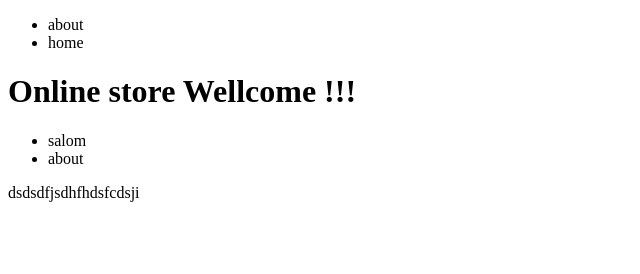
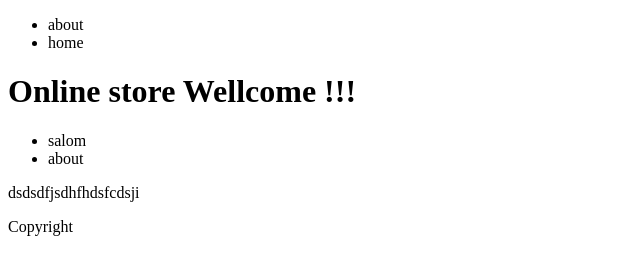
Before and after one commit to Sardor-program/abu-tech, a plain HTML site: page index.html in a window 1280 px wide. Shown: the full height of the page, 0-640 px from the left. Drawn offline with Linux system fonts and the light colour scheme.

Commit message:
added div tag to index

```diff
--- a/index.html
+++ b/index.html
@@ -40,5 +40,9 @@
             dsdsdfjsdhfhdsfcdsji
         </p>
     </footer>
+
+    <div>
+        Copyright
+    </div>
 </body>
 </html>
```
